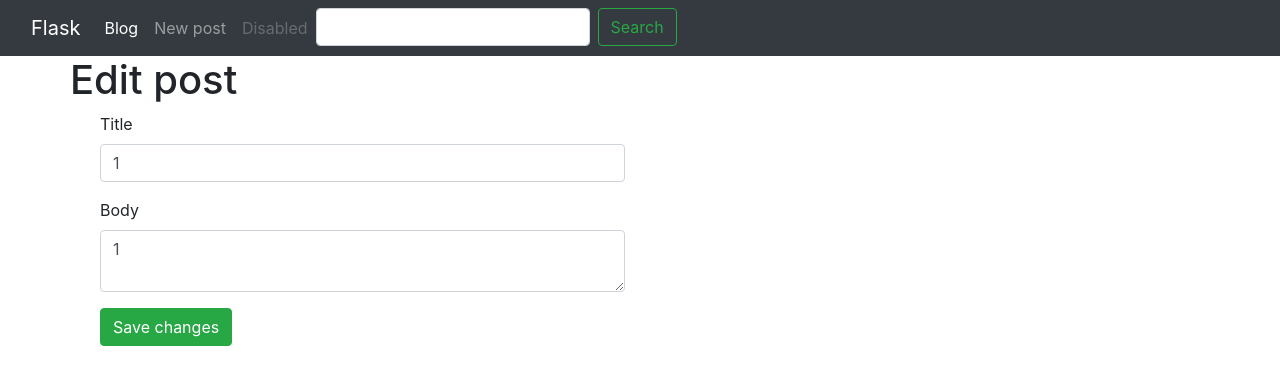
After one commit to DmitriySmolin/blog-flask-v2, a Flask app: page /blog/1/edit/ in a window 1280 px wide. The commit adds this page. Shown: the top 385 px of the page. Run offline with Flask 2, Linux system fonts and the light colour scheme; data comes from the database, SQL or seed files in the repository; both versions use the stored data as it was after the commit; some libraries are stand-ins or nearby versions.

Commit message:
feat: add pagination and post editing form with admin panel

```diff
--- a/config.py
+++ b/config.py
@@ -2,3 +2,4 @@ class Configuration(object):
     DEBUG = True
     SQLALCHEMY_TRACK_MODIFICATIONS = False
     SQLALCHEMY_DATABASE_URI = 'sqlite:///test1.db'
+    SECRET_KEY = 'something very secret'
--- a/models.py
+++ b/models.py
@@ -19,7 +19,7 @@ class Post(db.Model):
     title = db.Column(db.String(140))
     slug = db.Column(db.String(140), unique=True)
     body = db.Column(db.Text)
-    created = db.Column(db.DateTime, default=datetime.now())
+    created = db.Column(db.DateTime, default=datetime.utcnow)
 
     def __init__(self, *args, **kwargs):
         super(Post, self).__init__(*args, **kwargs)
@@ -45,4 +45,4 @@ class Tag(db.Model):
         self.slug = slugify(self.name)
 
     def __repr__(self):
-        return f'<Tag id:{self.id}, title:{self.name}>'
+        return f'{self.name}'
--- a/posts/blueprint.py
+++ b/posts/blueprint.py
@@ -30,15 +30,44 @@ def create_post():
     return render_template('posts/create_post.html', form=form)
 
 
+@posts.route('/<slug>/edit/', methods=['POST', 'GET'])
+def edit_post(slug):
+    post = Post.query.filter(Post.slug == slug).first()
+    if request.method == 'POST':
+        form = PostForm(formdata=request.form, obj=post)
+        form.populate_obj(post)
+        db.session.commit()
+
+        return redirect(url_for('posts.post_detail', slug=post.slug))
+
+    form = PostForm(obj=post)
+    return render_template('posts/edit_post.html', post=post, form=form)
+
+
+
 @posts.route('/')
 def index():
+    # обработка пользовательского ввода
     search = request.args.get('search')
+
+    page = request.args.get('page')
+
+    if page and page.isdigit():
+        page = int(page)
+    else:
+        page = 1
+
     if search:
-        posts = Post.query.filter(Post.title.contains(search) | Post.body.contains(search)).all()
+        # поиск постов по значению search
+        search = search.strip()
+        posts = Post.query.filter(Post.title.contains(search) | Post.body.contains(search))  # .all()
     else:
         posts = Post.query.order_by(Post.created.desc())
 
-    return render_template('posts/index.html', posts=posts)
+    # пагинация на странице по 5 постов
+    pages = posts.paginate(page=page, per_page=5)
+
+    return render_template('posts/index.html', pages=pages)
 
 
 @posts.route('/<slug>')
--- /dev/null
+++ b/posts/templates/posts/edit_post.html
@@ -0,0 +1,27 @@
+{% extends 'base.html' %}
+
+{% block title %}
+Edit post
+{% endblock %}
+
+{% block content_title %}
+<h1>Edit post</h1>
+{% endblock %}
+
+{% block content %}
+<div class="col-md-6">
+    <form action="{{ url_for('posts.edit_post',slug=post.slug) }}" method="POST">
+
+        {% for field in form %}
+
+        <div class="form-group">
+            {{field.label(class="control-label")}}
+            {{field(class="form-control")}}
+        </div>
+
+        {% endfor %}
+        <button type="submit" class="btn btn-success">Save changes</button>
+
+    </form>
+</div>
+{% endblock %}
--- a/posts/templates/posts/post_detail.html
+++ b/posts/templates/posts/post_detail.html
@@ -18,6 +18,7 @@
 </div>
 <div class="main-content">
     <p>{{post.body}}</p>
+    <a href="{{url_for('posts.edit_post',slug=post.slug)}}" class="btn btn-success">Edit</a>
 </div>
 
 {% endblock %}
--- a/templates/base.html
+++ b/templates/base.html
@@ -25,7 +25,7 @@
                         <a class="nav-link" href="{{url_for('posts.index')}}">Blog <span class="sr-only">(current)</span></a>
                     </li>
                     <li class="nav-item">
-                        <a class="nav-link" href="/blog/create">Add post</a>
+                        <a class="nav-link" href="{{url_for('posts.create_post')}}">New post</a>
                     </li>
                     <li class="nav-item">
                         <a class="nav-link disabled" href="#" tabindex="-1" aria-disabled="true">Disabled</a>
```
Also changed, not shown: app.py (+9 -1 lines), posts/templates/posts/index.html (+22 -1 lines), test1.db.
